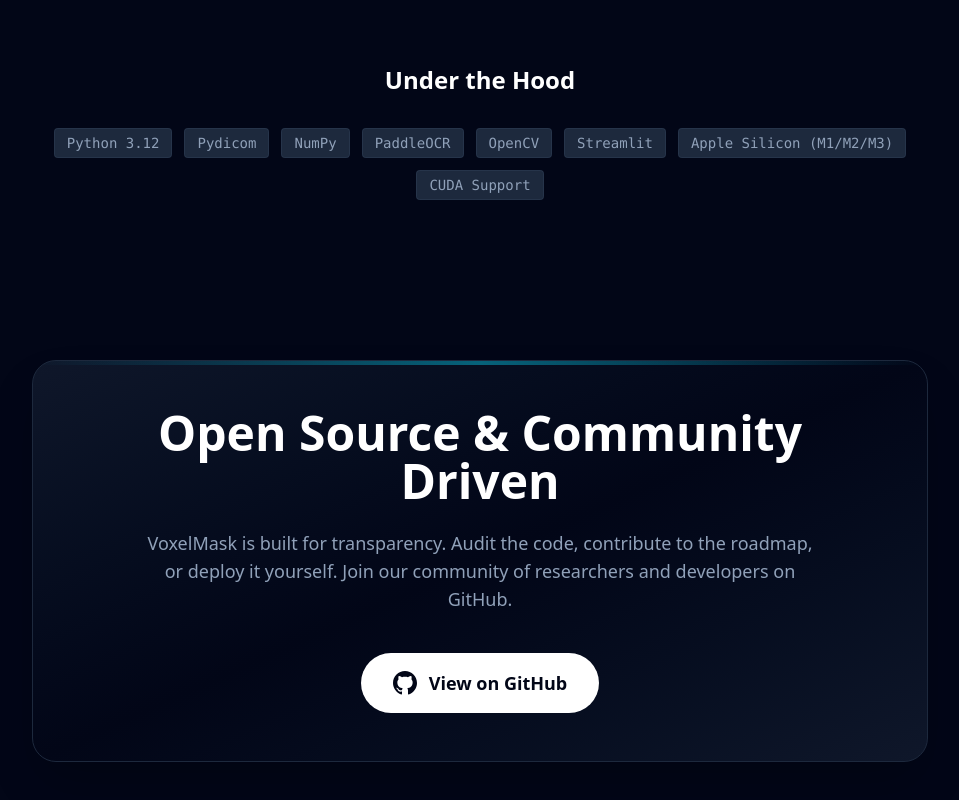
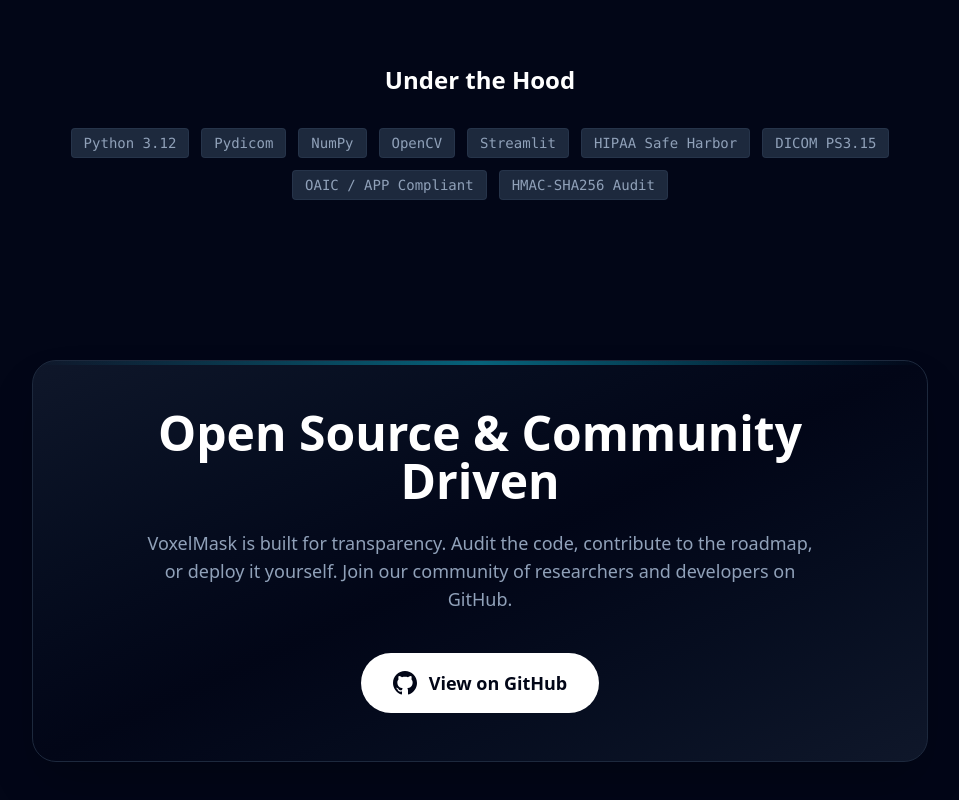
Before and after one commit to HagglesworthMD/VOXELMASK.IO-Site, a Next.js app: page / in a window 1280 px wide. Shown: the part 5117-5917 px from the top of the page, without its empty margins (160-1119 px from the left). Built offline with nearby package versions, Linux system fonts and the light colour scheme.

Commit message:
Update Under the Hood with compliance standards

```diff
--- a/app/page.tsx
+++ b/app/page.tsx
@@ -137,11 +137,12 @@ export default function Home() {
             <TechTag text="Python 3.12" />
             <TechTag text="Pydicom" />
             <TechTag text="NumPy" />
-            <TechTag text="PaddleOCR" />
             <TechTag text="OpenCV" />
             <TechTag text="Streamlit" />
-            <TechTag text="Apple Silicon (M1/M2/M3)" />
-            <TechTag text="CUDA Support" />
+            <TechTag text="HIPAA Safe Harbor" />
+            <TechTag text="DICOM PS3.15" />
+            <TechTag text="OAIC / APP Compliant" />
+            <TechTag text="HMAC-SHA256 Audit" />
           </div>
         </div>
       </section>
```
